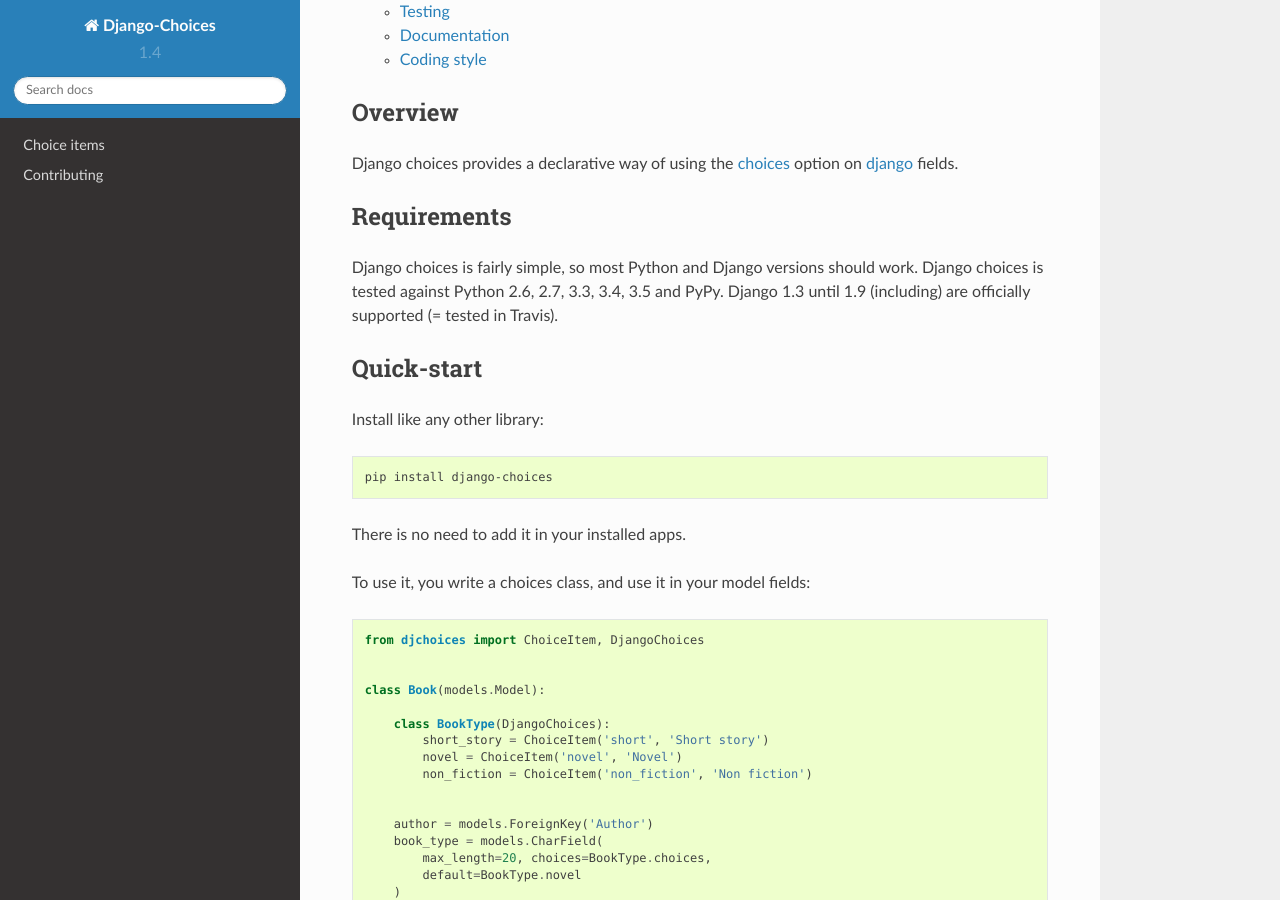
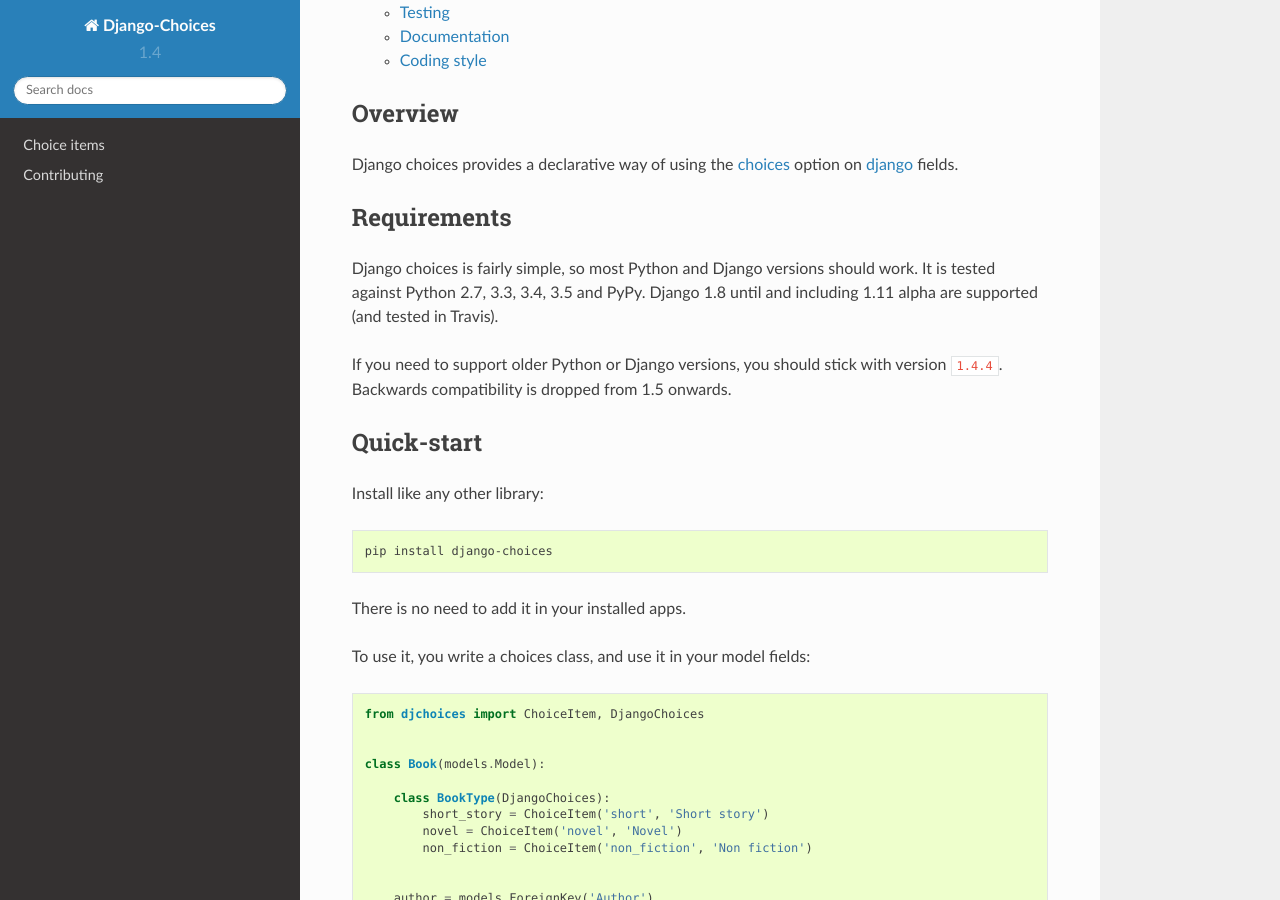
Before and after one commit to bigjason/django-choices, a Sphinx documentation site: the page built from docs/index.rst, in a window 1280 px wide and 900 px high, scrolled down 492 px. Built offline with Sphinx 7.4.7 and the Read the Docs theme 2.0.0, drawn with Linux system fonts in a browser that asks for light colours.

Commit message:
Drop python-old and Django-old support

```diff
--- a/djchoices/__init__.py
+++ b/djchoices/__init__.py
@@ -1,3 +1,5 @@
+from __future__ import absolute_import, unicode_literals
+
 from pkg_resources import get_distribution
 
 from djchoices.choices import ChoiceItem, DjangoChoices, C
--- a/docs/choices.rst
+++ b/docs/choices.rst
@@ -1,7 +1,7 @@
 Choice items
 ============
 
-The `ChoiceItem` class is what drives the choices. Each instance
+The ``ChoiceItem`` class is what drives the choices. Each instance
 corresponds to a possible choice for your field.
 
 
@@ -113,8 +113,8 @@
     )
 
 
-`DjangoChoices` class attributes
---------------------------------
+``DjangoChoices`` class attributes
+----------------------------------
 
 The choices class itself has a few useful attributes. Most notably `choices`,
 which returns the choices as a tuple.
--- a/docs/index.rst
+++ b/docs/index.rst
@@ -39,9 +39,11 @@
 ------------
 
 Django choices is fairly simple, so most Python and Django
-versions should work. Django choices is tested against Python
-2.6, 2.7, 3.3, 3.4, 3.5 and PyPy. Django 1.3 until 1.9 (including)
-are officially supported (= tested in Travis).
+versions should work. It is tested against Python 2.7, 3.3, 3.4, 3.5 and PyPy.
+Django 1.8 until and including 1.11 alpha are supported (and tested in Travis).
+
+If you need to support older Python or Django versions, you should stick with
+version ``1.4.4``. Backwards compatibility is dropped from 1.5 onwards.
 
 
 Quick-start
```
Also changed, not shown: README.rst (+12 -16 lines), .travis.yml, 6 other files.
